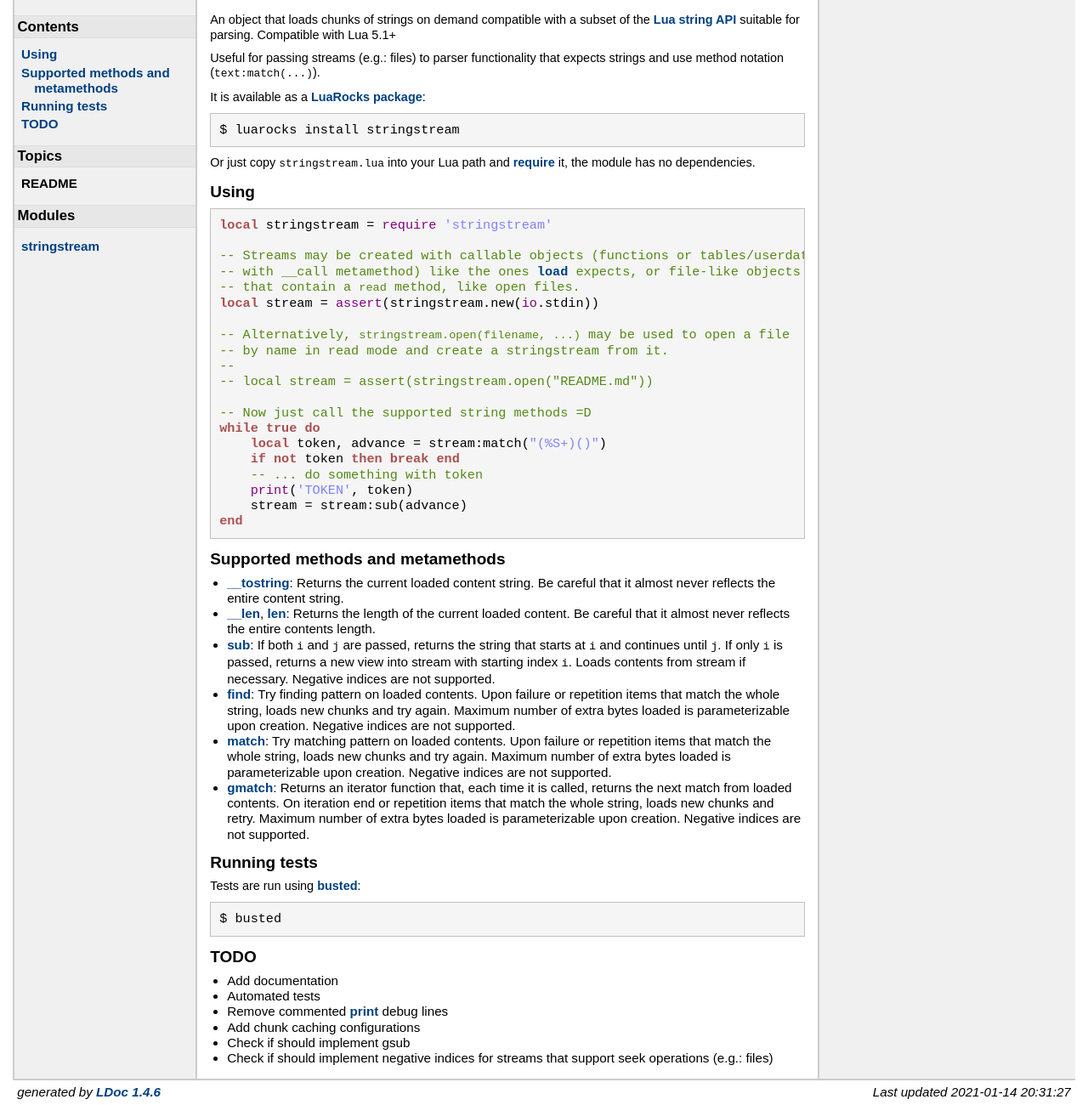
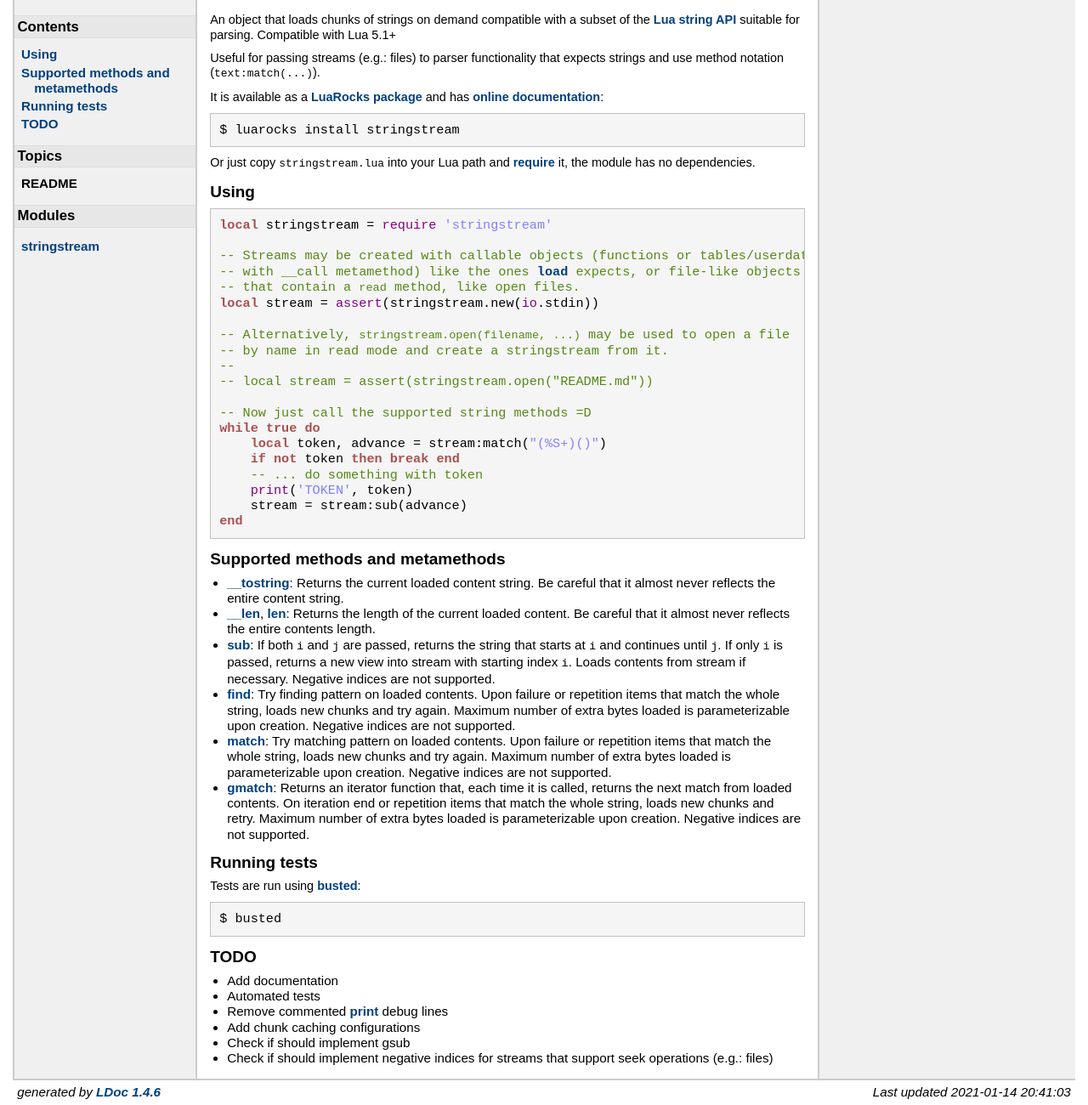
Before and after one commit to gilzoide/stringstream-lua, a plain HTML site: page docs/topics/README.md.html in a window 1280 px wide. Shown: the part 59-1359 px from the top of the page at 85% size. Drawn offline with Linux system fonts and the light colour scheme.

Commit message:
Update README with online docs link

```diff
--- a/docs/topics/README.md.html
+++ b/docs/topics/README.md.html
@@ -58,7 +58,8 @@ suitable for parsing. Compatible with Lua 5.1+</p>
 <p>Useful for passing streams (e.g.: files) to parser functionality
 that expects strings and use method notation (<code>text:match(...)</code>).</p>
 
-<p>It is available as a <a href="https://luarocks.org/modules/gilzoide/stringstream">LuaRocks package</a>:</p>
+<p>It is available as a <a href="https://luarocks.org/modules/gilzoide/stringstream">LuaRocks package</a>
+and has <a href="https://gilzoide.github.io/stringstream-lua/">online documentation</a>:</p>
 
 
 <pre>
@@ -156,7 +157,7 @@ $ busted
 </div> <!-- id="main" -->
 <div id="about">
 <i>generated by <a href="http://github.com/stevedonovan/LDoc">LDoc 1.4.6</a></i>
-<i style="float:right;">Last updated 2021-01-14 20:31:27 </i>
+<i style="float:right;">Last updated 2021-01-14 20:41:03 </i>
 </div> <!-- id="about" -->
 </div> <!-- id="container" -->
 </body>
```
Also changed, not shown: docs/index.html (+1 -1 lines), 1 other file.
